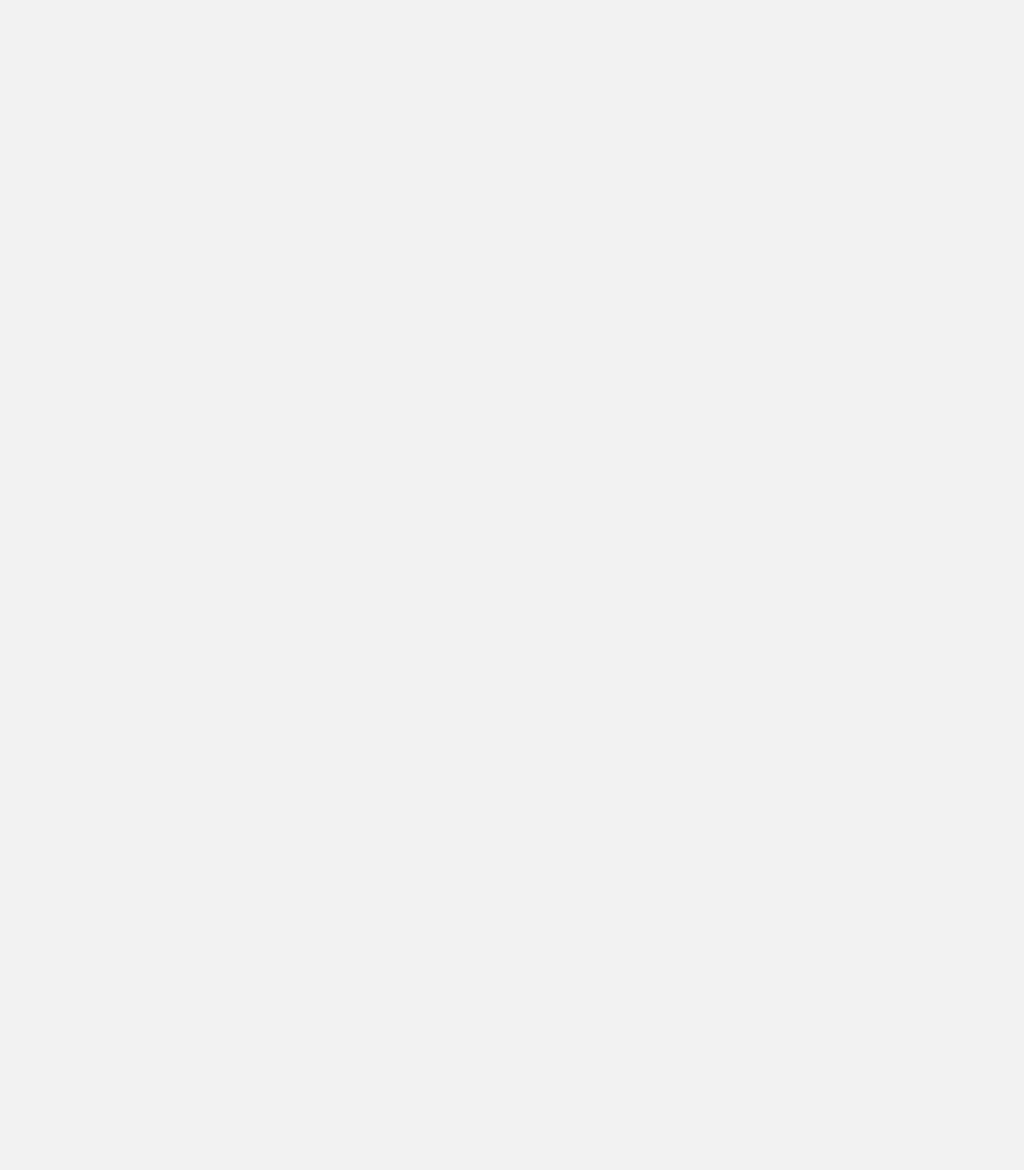
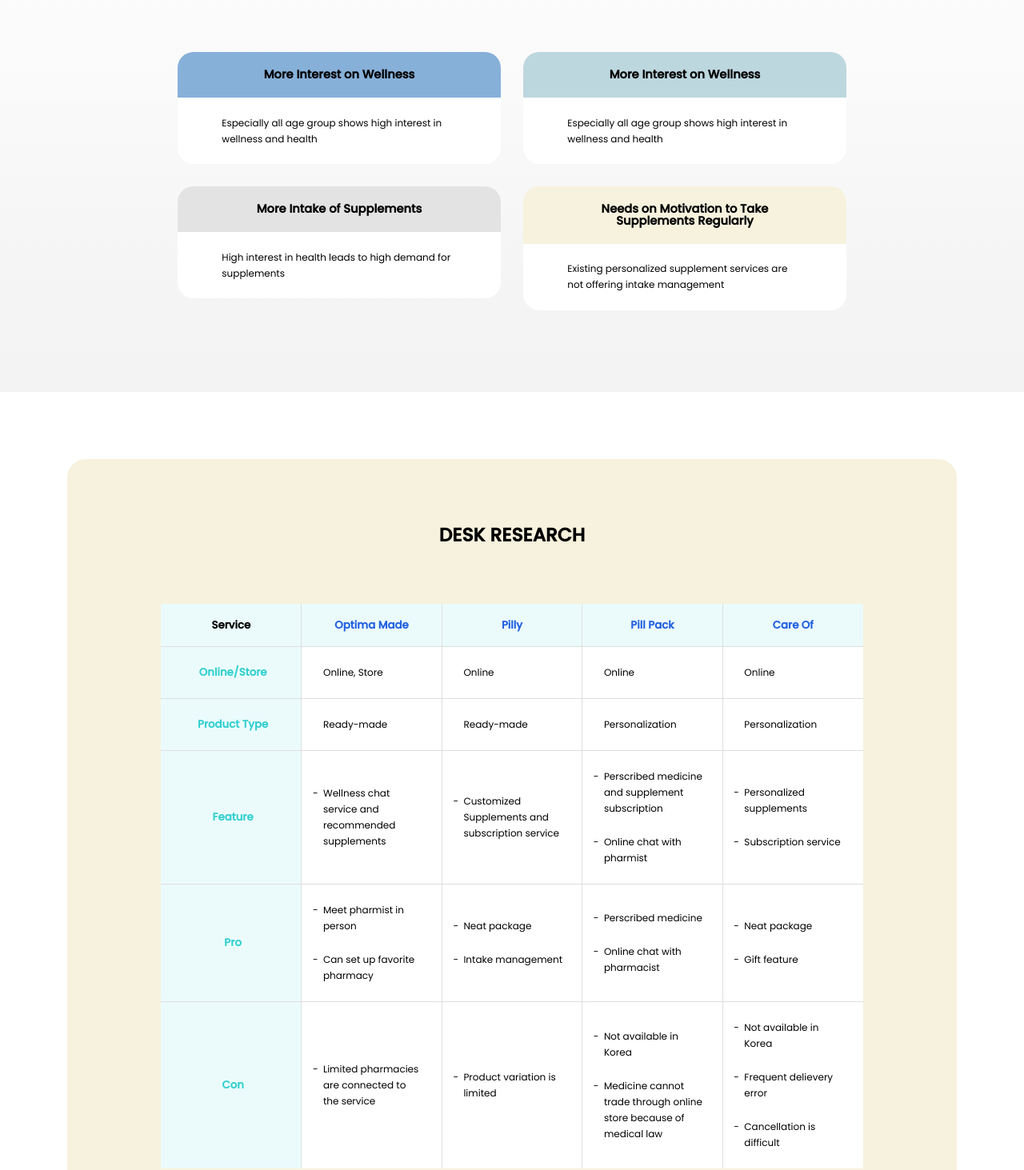
Before and after one commit to mkkeems/eunzikim-portfolio, a React (Create React App) app: page /work/treeple in a window 1280 px wide. Shown: the part 696-2159 px from the top of the page at 80% size. Before the commit the page ends 800 px from the top, so only its background shows below. Built offline with nearby package versions, Linux system fonts and the light colour scheme.

Commit message:
trp-desk-research section

```diff
--- /dev/null
+++ b/src/components/Treeple/TrpDeskResearch.js
@@ -0,0 +1,196 @@
+import React from "react";
+import styled from "styled-components/macro";
+import { getvw } from "../../assets/styles/mixins";
+import { colors } from "../../assets/styles/variables";
+
+const Wrap = styled.div`
+  padding: ${getvw(126)};
+  display: flex;
+  flex-direction: column;
+  align-items: center;
+  background-color: white;
+
+  h1 {
+    text-transform: uppercase;
+    font-size: ${getvw(35)};
+    font-weight: 600;
+    text-align: center;
+  }
+
+  .desk-research-wrap {
+    background-color: #f7f2dd;
+    border-radius: ${getvw(35)};
+    padding: ${getvw(126)} ${getvw(176)};
+    width: 100%;
+  }
+
+  .trp-desk-research-table {
+    margin-top: ${getvw(110)};
+    width: 100%;
+    border-collapse: collapse;
+    border-style: hidden;
+
+    td,
+    th {
+      border: 1px solid #dedede;
+    }
+
+    th {
+      background-color: #ebfbfc;
+      padding: ${getvw(30)};
+      color: #2362e0;
+      font-size: ${getvw(20)};
+      font-weight: 600;
+    }
+
+    tr {
+      th:first-child {
+        color: black;
+      }
+      td {
+        width: 20%;
+        padding: ${getvw(33)} ${getvw(33)} ${getvw(33)} ${getvw(40)};
+        background-color: white;
+        font-size: ${getvw(18)};
+        line-height: ${getvw(30)};
+        vertical-align: middle;
+
+        ul {
+          list-style-position: outside;
+          list-style-type: "-  ";
+          li {
+            margin-bottom: ${getvw(33)};
+          }
+          li:last-child {
+            margin-bottom: 0%;
+          }
+        }
+      }
+      td:first-child {
+        vertical-align: middle;
+        padding: auto;
+        background-color: #ebfbfc;
+        text-align: center;
+        color: #36d0d0;
+        font-size: ${getvw(20)};
+        font-weight: 600;
+      }
+    }
+  }
+`;
+
+const TrpDeskResearch = () => {
+  return (
+    <Wrap>
+      <div className="desk-research-wrap">
+        <h1>Desk Research</h1>
+        <table className="trp-desk-research-table">
+          <tr>
+            <th>Service</th>
+            <th>Optima Made</th>
+            <th>Pilly</th>
+            <th>Pill Pack</th>
+            <th>Care Of</th>
+          </tr>
+          <tr>
+            <td>Online/Store</td>
+            <td>Online, Store</td>
+            <td>Online</td>
+            <td>Online</td>
+            <td>Online</td>
+          </tr>
+          <tr>
+            <td>Product Type</td>
+            <td>Ready-made</td>
+            <td>Ready-made</td>
+            <td>Personalization</td>
+            <td>Personalization</td>
+          </tr>
+          <tr>
+            <td>Feature</td>
+            <td>
+              <ul>
+                <li>Wellness chat service and recommended supplements</li>
+              </ul>
+            </td>
+            <td>
+              <ul>
+                <li>Customized Supplements and subscription service</li>
+              </ul>
+            </td>
+            <td>
+              <ul>
+                <li>Perscribed medicine and supplement subscription</li>
+                <li>Online chat with pharmist</li>
+              </ul>
+            </td>
+            <td>
+              <ul>
+                <li>Personalized supplements</li>
+                <li>Subscription service</li>
+              </ul>
+            </td>
+          </tr>
+          <tr>
+            <td>Pro</td>
+            <td>
+              <ul>
+                <li>Meet pharmist in person</li>
+                <li>Can set up favorite pharmacy</li>
+              </ul>
+            </td>
+            <td>
+              <ul>
+                <li>Neat package</li>
+                <li>Intake management</li>
+              </ul>
+            </td>
+            <td>
+              <ul>
+                <li>Perscribed medicine</li>
+                <li>Online chat with pharmacist</li>
+              </ul>
+            </td>
+            <td>
+              <ul>
+                <li>Neat package</li>
+                <li>Gift feature</li>
+              </ul>
+            </td>
+          </tr>
+          <tr>
+            <td>Con</td>
+            <td>
+              <ul>
+                <li>Limited pharmacies are connected to the service</li>
+              </ul>
+            </td>
+            <td>
+              <ul>
+                <li>Product variation is limited</li>
+              </ul>
+            </td>
+            <td>
+              <ul>
+                <li>Not available in Korea</li>
+                <li>
+                  Medicine cannot trade through online store because of medical
+                  law
+                </li>
+              </ul>
+            </td>
+            <td>
+              <ul>
+                <li>Not available in Korea</li>
+                <li>Frequent delievery error</li>
+                <li>Cancellation is difficult</li>
+              </ul>
+            </td>
+          </tr>
+        </table>
+      </div>
+    </Wrap>
+  );
+};
+
+export default TrpDeskResearch;
--- a/src/components/Treeple/TrpHeader.js
+++ b/src/components/Treeple/TrpHeader.js
@@ -28,14 +28,14 @@
   h1 {
     font-size: ${getvw(30)};
     line-height: ${getvw(40)};
-    font-weight: 500;
+    font-weight: 600;
     margin: 0;
     margin-bottom: ${getvw(56)};
   }
   h2 {
     font-size: ${getvw(25)};
     line-height: ${getvw(35)};
-    font-weight: 400;
+    font-weight: 500;
     color: ${colors.medGrey2};
     margin: 0;
   }
--- a/src/components/Treeple/TrpProjectBackground.js
+++ b/src/components/Treeple/TrpProjectBackground.js
@@ -9,12 +9,13 @@
   display: flex;
   flex-direction: column;
   align-items: center;
+  background-image: linear-gradient(white, #f2f2f2);
 
   h1 {
     text-transform: uppercase;
     color: ${colors.darkGrey2};
     font-size: ${getvw(30)};
-    font-weight: 500;
+    font-weight: 600;
     padding-bottom: 2px;
     border-bottom: 3px solid #36d0d0;
   }
@@ -22,6 +23,46 @@
   .icons {
     margin-top: ${getvw(24)};
     height: ${getvw(54)};
+    margin-bottom: ${getvw(100)};
+  }
+
+  .text-box-wrap {
+    display: flex;
+    justify-content: space-between;
+    width: ${getvw(1254)};
+    margin-bottom: ${getvw(42)};
+
+    .text-box {
+      width: ${getvw(606)};
+
+      .text-box-header {
+        border-radius: ${getvw(30)} ${getvw(30)} 0 0;
+        font-weight: 600;
+        font-size: ${getvw(22)};
+        text-align: center;
+        padding: ${getvw(32)} ${getvw(83)};
+
+        &#trpbg-one {
+          background-color: #87b0d9;
+        }
+        &#trpbg-two {
+          background-color: #bdd7df;
+        }
+        &#trpbg-three {
+          background-color: #e3e3e3;
+        }
+        &#trpbg-four {
+          background-color: #f7f2dd;
+        }
+      }
+      .text-box-content {
+        font-size: ${getvw(18)};
+        line-height: ${getvw(30)};
+        border-radius: 0 0 ${getvw(30)} ${getvw(30)};
+        background-color: white;
+        padding: ${getvw(32)} ${getvw(83)};
+      }
+    }
   }
 `;
 
@@ -30,6 +71,43 @@
     <Wrap>
       <h1>Project background</h1>
       <img src={bgicons} alt="project background icons" className="icons" />
+      <div className="text-box-wrap">
+        <div className="text-box">
+          <div className="text-box-header" id="trpbg-one">
+            More Interest on Wellness
+          </div>
+          <div className="text-box-content">
+            Especially all age group shows high interest in wellness and health
+          </div>
+        </div>
+        <div className="text-box">
+          <div className="text-box-header" id="trpbg-two">
+            More Interest on Wellness
+          </div>
+          <div className="text-box-content">
+            Especially all age group shows high interest in wellness and health
+          </div>
+        </div>
+      </div>
+      <div className="text-box-wrap">
+        <div className="text-box">
+          <div className="text-box-header" id="trpbg-three">
+            More Intake of Supplements
+          </div>
+          <div className="text-box-content">
+            High interest in health leads to high demand for supplements
+          </div>
+        </div>
+        <div className="text-box">
+          <div className="text-box-header" id="trpbg-four">
+            Needs on Motivation to Take Supplements Regularly
+          </div>
+          <div className="text-box-content">
+            Existing personalized supplement services are not offering intake
+            management
+          </div>
+        </div>
+      </div>
     </Wrap>
   );
 };
--- a/src/pages/TreeplePage.js
+++ b/src/pages/TreeplePage.js
@@ -4,12 +4,14 @@
 import { colors } from "../assets/styles/variables";
 import TrpHeader from "../components/Treeple/TrpHeader";
 import TrpProjectBackground from "../components/Treeple/TrpProjectBackground";
+import TrpDeskResearch from "../components/Treeple/TrpDeskResearch";
 
 const TreeplePage = () => {
   return (
     <>
       <TrpHeader />
       <TrpProjectBackground />
+      <TrpDeskResearch />
     </>
   );
 };
```
